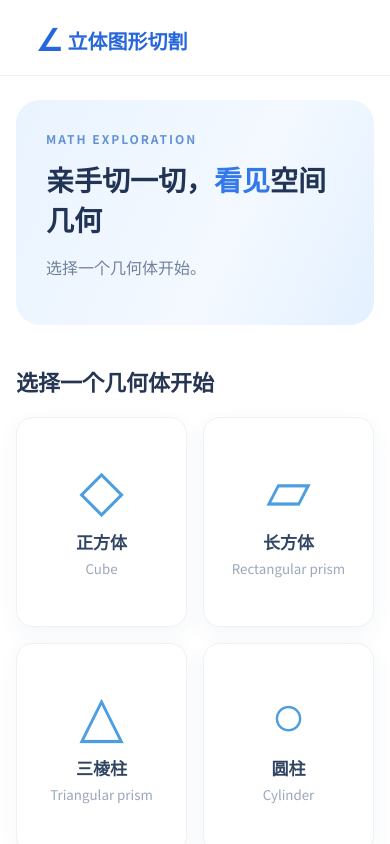
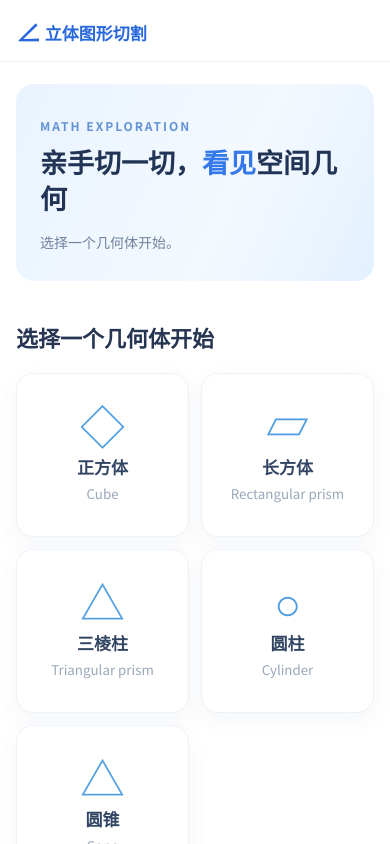
Before and after one commit to OwenYyds/3D-geometry-cutting-simulator, a Vue app: page / in a window 390 px wide. Shown: the top 844 px of the page. Built offline with nearby package versions, Linux system fonts and the light colour scheme.

Commit message:
adjust viewport 4 mobile

```diff
--- a/index.html
+++ b/index.html
@@ -1 +1,12 @@
-<div id="app"></div><script type="module" src="/src/main.ts"></script>
+<!doctype html>
+<html lang="zh-CN">
+  <head>
+    <meta charset="UTF-8" />
+    <meta name="viewport" content="width=device-width, initial-scale=1.0, viewport-fit=cover" />
+    <title>立体图形切割实验室</title>
+  </head>
+  <body>
+    <div id="app"></div>
+    <script type="module" src="/src/main.ts"></script>
+  </body>
+</html>
--- a/src/overrides.css
+++ b/src/overrides.css
@@ -2,3 +2,39 @@
 .preset-grid { display: grid; grid-template-columns: repeat(2, minmax(0, 1fr)); gap: 8px; max-height: 42vh; overflow-y: auto; padding-right: 4px; }
 .preset-grid button { min-height: 46px; font-size: 13px; }
 .reset { margin-top: 14px; width: 100%; }
+
+@media (max-width: 700px) {
+  header { height: auto; min-height: 62px; padding: 10px 16px; gap: 10px; }
+  header p { display: none; }
+  .brand { font-size: 17px; white-space: nowrap; }
+  .brand span { font-size: 25px; }
+  .home-btn { margin-left: auto; padding: 8px 11px; font-size: 13px; }
+
+  .home { padding: 22px 16px; }
+  .hero { min-height: 0; padding: 28px 24px; border-radius: 18px; }
+  .hero h1 { font-size: 27px; line-height: 1.35; margin: 8px 0; }
+  .hero p { font-size: 14px; line-height: 1.6; margin-bottom: 0; }
+  .hero-shape { display: none; }
+  .cards { grid-template-columns: repeat(2, minmax(0, 1fr)); gap: 12px; }
+  .geometry-card { min-height: 164px; padding: 18px 10px; }
+  .shape-icon { height: 62px; font-size: 45px; }
+  .geometry-card i { margin-top: 11px; }
+
+  .lab { display: flex; flex-direction: column; height: calc(100dvh - 62px); min-height: 0; overflow: hidden; }
+  .lab aside { flex: 0 0 34%; min-height: 0; max-height: none; padding: 18px 16px; border-right: 0; border-bottom: 1px solid #e8edf5; overflow-y: auto; }
+  .lab h2 { margin: 7px 0 3px; font-size: 20px; }
+  .lab aside > p { margin: 5px 0 0; }
+  .panel { margin-top: 14px; padding-top: 14px; }
+  .tip { margin-top: 14px; }
+  .viewer { flex: 1 1 66%; min-height: 0; height: auto; }
+  .viewer-label { top: 12px; left: 12px; }
+  .controls-hint { bottom: 12px; right: 12px; }
+  .preset-grid { max-height: 160px; }
+  .preset-grid button { min-height: 42px; padding: 8px 4px; }
+}
+
+@media (max-width: 380px) {
+  .cards { grid-template-columns: 1fr; }
+  .lab aside { flex-basis: 40%; }
+  .preset-grid { grid-template-columns: 1fr; max-height: 145px; }
+}
```
